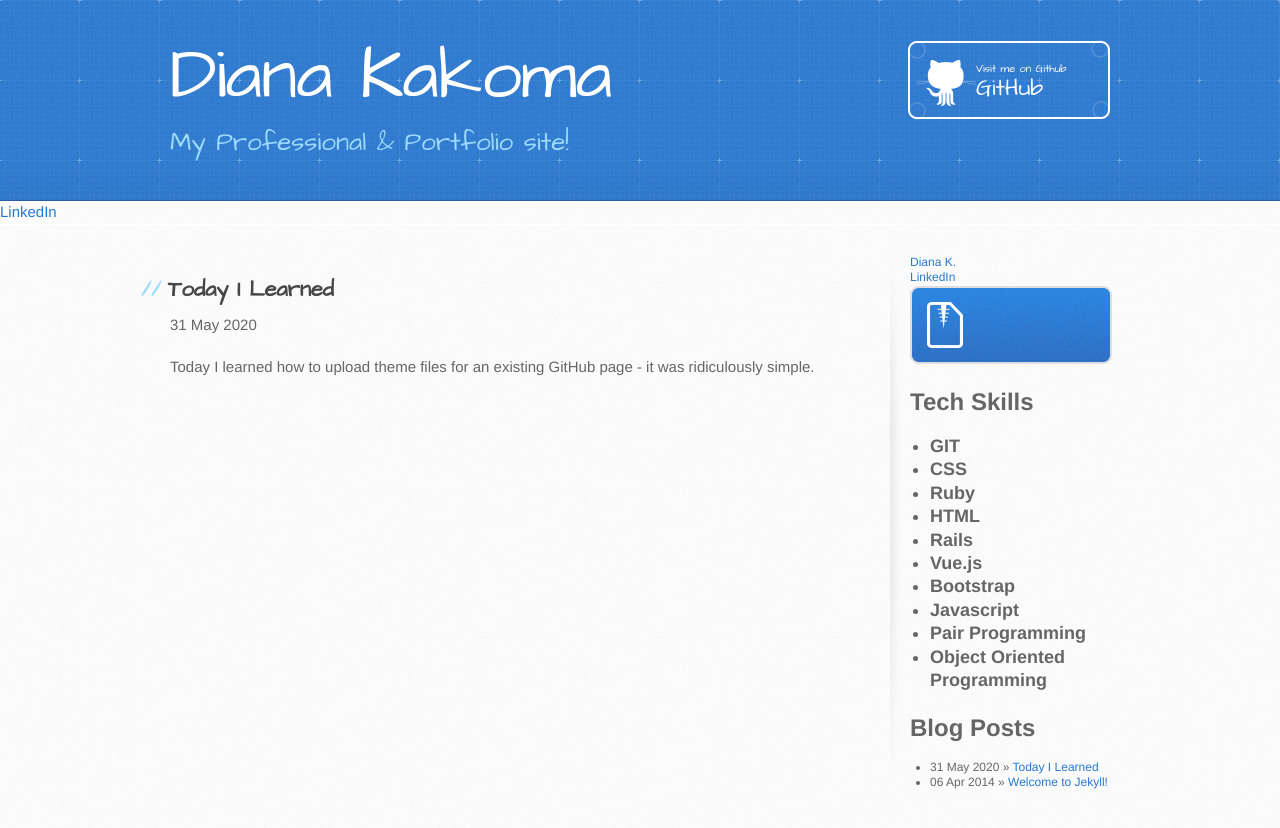
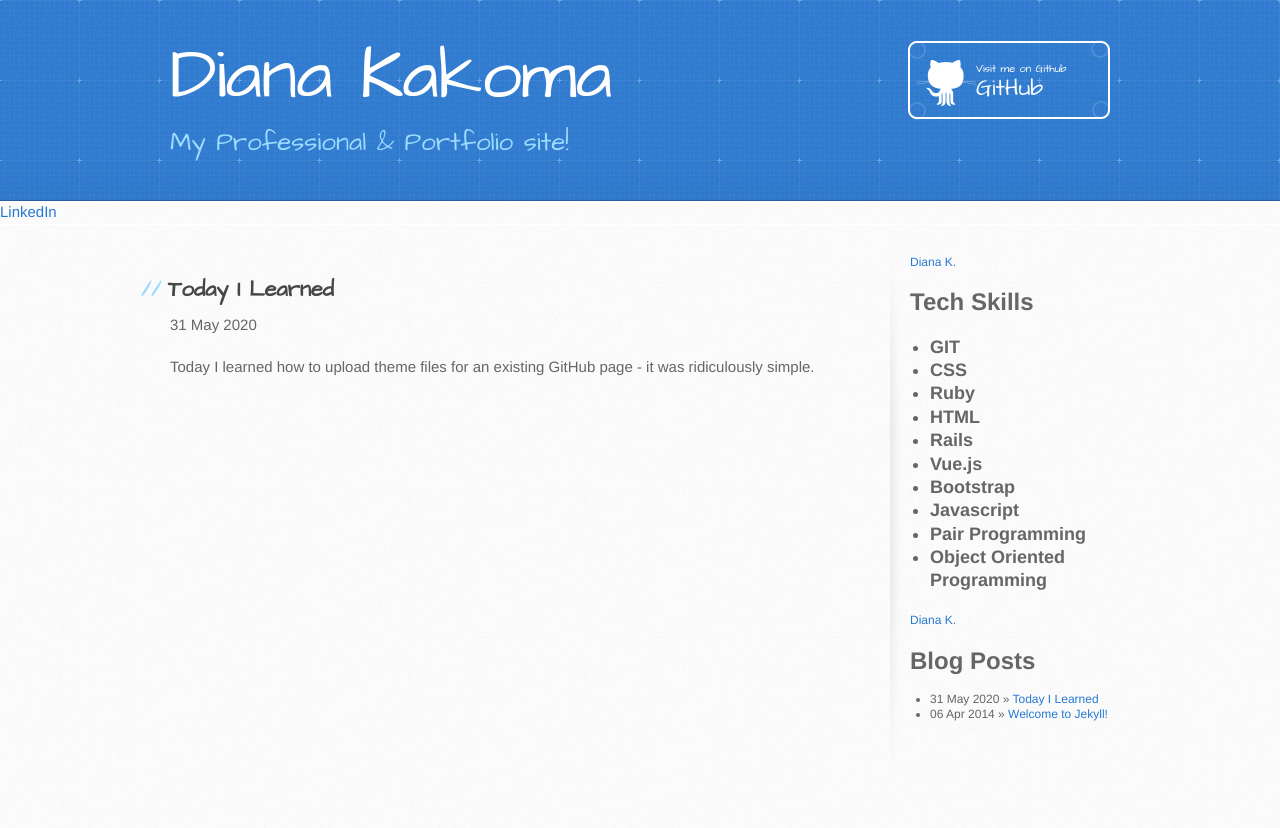
Before and after one commit to dianakakoma/dianakakoma.github.io, a Jekyll site: the page built from _posts/2020-05-31-Today-I-Learned.md, in a window 1280 px wide. Shown: the top 828 px of the page. Built offline with Jekyll 4.4.1, drawn with Linux system fonts in a browser that asks for light colours; our own code applies the rules of GitHub Pages for plain Markdown files; comment, search, counter and statistics services are not loaded.

Commit message:
Update default.html
repositioning my linkedin badge

```diff
--- a/_layouts/default.html
+++ b/_layouts/default.html
@@ -39,9 +39,6 @@
           <script type="text/javascript" src="https://platform.linkedin.com/badges/js/profile.js" async defer></script>
           <div class="LI-profile-badge"  data-version="v1" data-size="medium" data-locale="en_US" data-type="vertical" data-theme="light" data-vanity="dianakakoma"><a class="LI-simple-link" href='https://www.linkedin.com/in/dianakakoma?trk=profile-badge'>Diana K.</a></div>
 
-          <a href="https://www.linkedin.com/in/dianakakoma" class="icon brands fa-linkedin"><span class="button">LinkedIn</span></a>
-
-         <a href="https://www.linkedin.com/in/dianakakoma" class="button"> </a>
 
               <h1>Tech Skills</h1>
           <h2>
@@ -60,6 +57,10 @@
 
             </ul>
           </h2>
+
+          <!-- LinkedIn Badge -->
+          <script type="text/javascript" src="https://platform.linkedin.com/badges/js/profile.js" async defer></script>
+          <div class="LI-profile-badge"  data-version="v1" data-size="medium" data-locale="en_US" data-type="vertical" data-theme="light" data-vanity="dianakakoma"><a class="LI-simple-link" href='https://www.linkedin.com/in/dianakakoma?trk=profile-badge'>Diana K.</a></div>
 
           <!--BLOG POSTS -->
           <div id="home">
```
